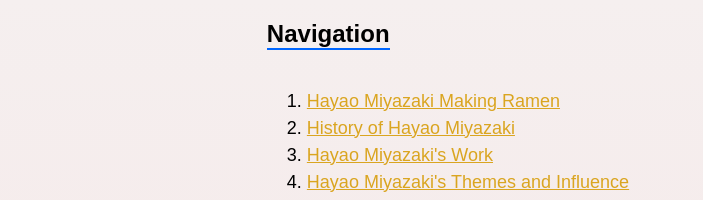
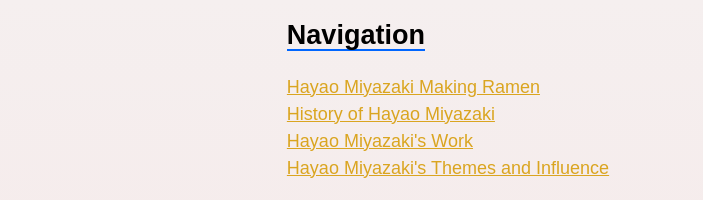
Before and after one commit to juniperhaven/hayao-miyazaki-website, a plain HTML site: page index.html in a window 1280 px wide. Shown: the top 200 px of the page, without its empty margins (192-895 px from the left). Drawn offline with Linux system fonts and the light colour scheme.

Commit message:
beginning of navbar

```diff
--- a/index.html
+++ b/index.html
@@ -43,14 +43,12 @@
         }
     </style>
 
-    <nav>
-      <h1>Navigation</h1>
-      <ol class="text">
-          <li><a href="index.html#hayao-iframe" class="jumplink">Hayao Miyazaki Making Ramen</a></li>
-          <li><a href="index.html#history-header" class="jumplink">History of Hayao Miyazaki</a></li>
-          <li><a href="index.html#works-header" class="jumplink">Hayao Miyazaki's Work</a></li>
-          <li><a href="index.html#themes-header" class="jumplink">Hayao Miyazaki's Themes and Influence</a></li>
-      </ol>
+    <nav class="text">
+        <h1>Navigation</h1><br>
+        <a href="index.html#hayao-iframe" class="jumplink">Hayao Miyazaki Making Ramen</a><br>
+        <a href="index.html#history-header" class="jumplink">History of Hayao Miyazaki</a><br>
+        <a href="index.html#works-header" class="jumplink">Hayao Miyazaki's Work</a><br>
+        <a href="index.html#themes-header" class="jumplink">Hayao Miyazaki's Themes and Influence</a><br>
     </nav>
 </head>
 
```
